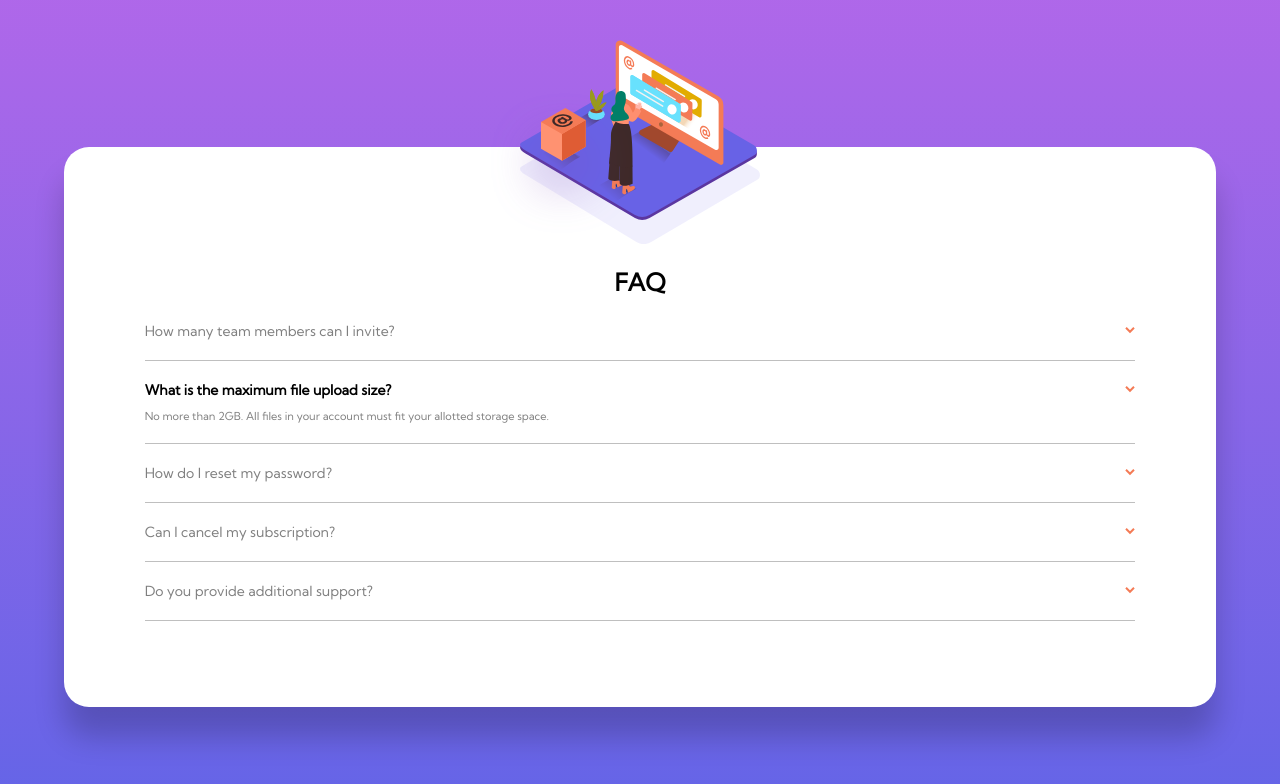
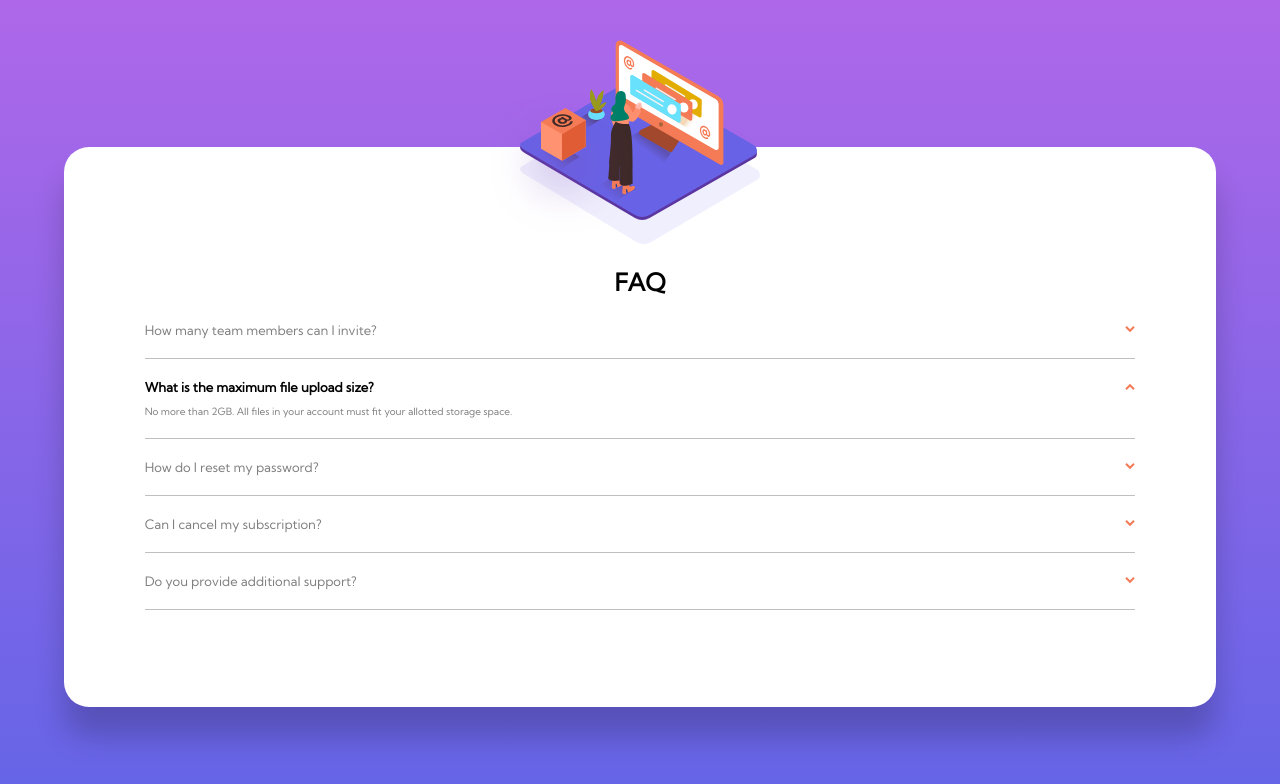
Before and after one commit to dlfigueira-frontendmentor/faq-accordion-card, an Angular app: page / in a window 1280 px wide. Shown: the top 784 px of the page. Built offline with nearby package versions, Linux system fonts and the light colour scheme.

Commit message:
Minor CSS improvements

```diff
--- a/src/app/app.component.css
+++ b/src/app/app.component.css
@@ -73,7 +73,7 @@
 
 .faq-accordion-card__faq-question {
   margin: 0;
-  font-size: 14px;
+  font-size: 13px;
   font-weight: lighter;
 }
 
@@ -89,8 +89,13 @@
   cursor: pointer;
 }
 
+.faq-accordion-card__faq-container-icon--selected {
+  transform: rotate(180deg);
+}
+
 .faq-accordion-card__faq-answer {
   margin: 10px 15px 0 0;
-  font-size: 11px;
+  font-size: 10px;
   width: 100%;
+  transition: ease-in-out 200ms;
 }
--- a/src/app/app.component.html
+++ b/src/app/app.component.html
@@ -11,7 +11,8 @@
         <section class="faq-accordion-card__faq" (click)="onFaqIconClicked(faq)">
           <h2 class="faq-accordion-card__faq-question"
           [ngClass]="{'faq-accordion-card__faq-question--selected': faq.selected}">{{faq.question}}</h2>
-          <img src="../assets/icon-arrow-down.svg" alt="icon-arrow-down" class="faq-accordion-card__faq-container-icon">
+          <img src="../assets/icon-arrow-down.svg" alt="icon-arrow-down" class="faq-accordion-card__faq-container-icon"
+               [ngClass]="{'faq-accordion-card__faq-container-icon--selected': faq.selected}">
           <p class="faq-accordion-card__faq-answer" *ngIf="faq.selected">{{faq.answer}}</p>
         </section>
       </li>
```
